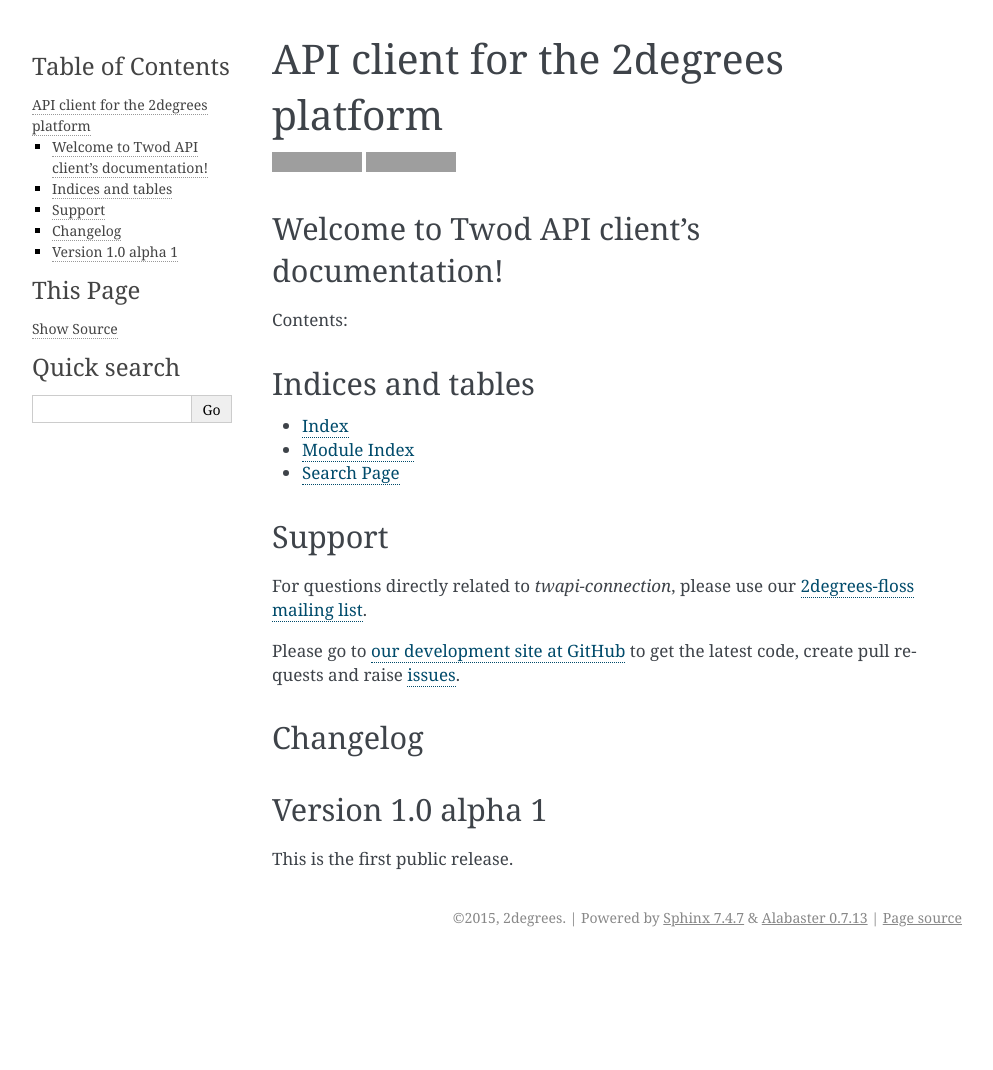
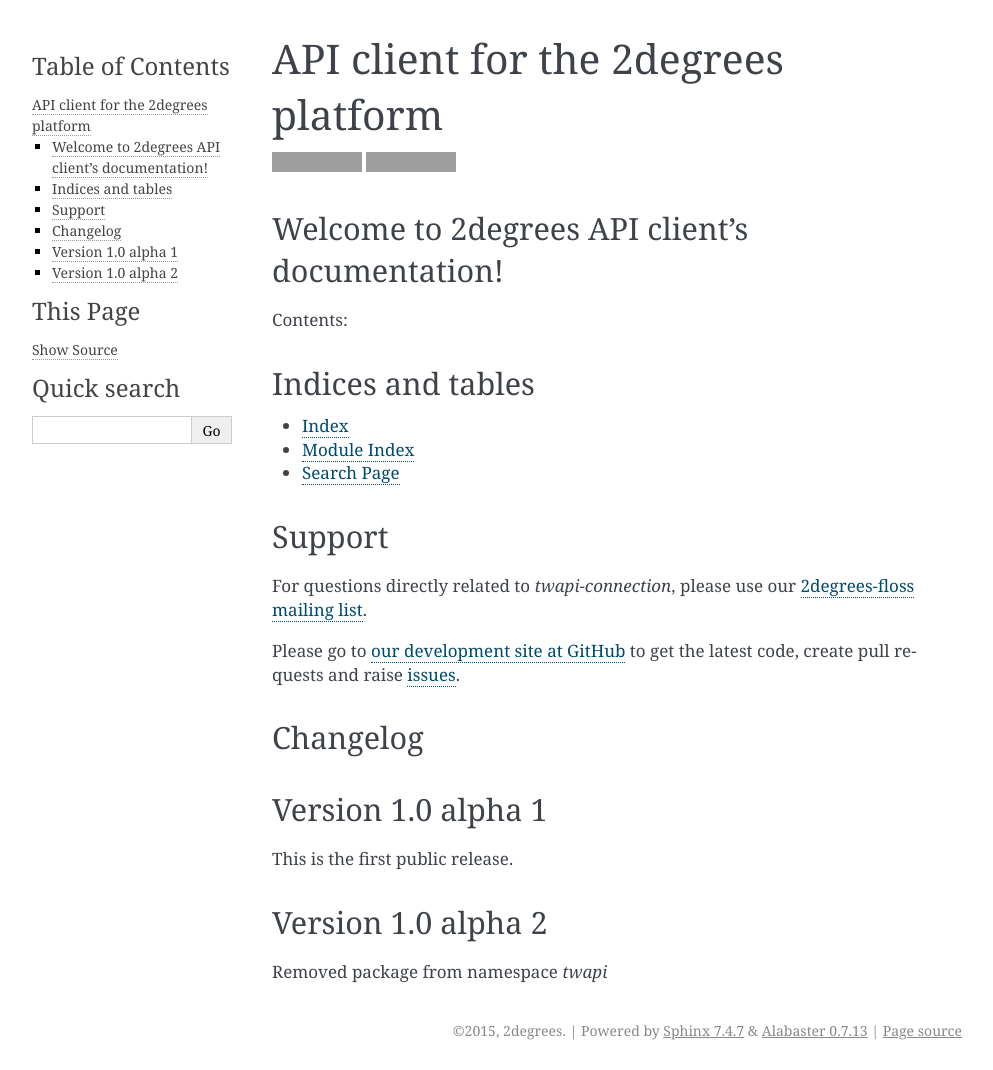
Before and after one commit to 2degrees/twapi-connection, a Sphinx documentation site: the page built from docs/source/index.rst, in a window 1280 px wide. Shown: the whole page, without its empty margins (148-1141 px from the left). Built offline with Sphinx 7.4.7, drawn with Linux system fonts in a browser that asks for light colours; before the commit the page ends 957 px from its top, so only the background shows below that; grey boxes are pictures that could not be loaded.

Commit message:
Renamed project in the documentation

```diff
--- a/docs/source/changelog.rst
+++ b/docs/source/changelog.rst
@@ -1,4 +1,9 @@
 Version 1.0 alpha 1
---------------------------------------------
+-------------------
 
 This is the first public release.
+
+Version 1.0 alpha 2
+-------------------
+
+Removed package from namespace `twapi`
--- a/docs/source/conf.py
+++ b/docs/source/conf.py
@@ -1,7 +1,7 @@
 #!/usr/bin/env python3
 # -*- coding: utf-8 -*-
 #
-# Twod API client documentation build configuration file, created by
+# 2degrees API client documentation build configuration file, created by
 # sphinx-quickstart on Tue May 26 10:41:01 2015.
 #
 # This file is execfile()d with the current directory set to its
@@ -51,7 +51,7 @@
 master_doc = 'index'
 
 # General information about the project.
-project = 'Twod API client'
+project = '2degrees API client'
 copyright = '2015, 2degrees'
 author = '2degrees'
 
@@ -205,7 +205,7 @@
 #html_search_scorer = 'scorer.js'
 
 # Output file base name for HTML help builder.
-htmlhelp_basename = 'TwodAPIclientdoc'
+htmlhelp_basename = '2degreesAPIclientdoc'
 
 # -- Options for LaTeX output ---------------------------------------------
 
@@ -227,7 +227,7 @@
 # (source start file, target name, title,
 #  author, documentclass [howto, manual, or own class]).
 latex_documents = [
-  (master_doc, 'TwodAPIclient.tex', 'Twod API client Documentation',
+  (master_doc, '2degreesAPIclient.tex', '2degrees API client Documentation',
    '2degrees', 'manual'),
 ]
 
@@ -257,7 +257,7 @@
 # One entry per manual page. List of tuples
 # (source start file, name, description, authors, manual section).
 man_pages = [
-    (master_doc, 'twodapiclient', 'Twod API client Documentation',
+    (master_doc, '2degreesapiclient', '2degrees API client Documentation',
      [author], 1)
 ]
 
@@ -271,8 +271,8 @@
 # (source start file, target name, title, author,
 #  dir menu entry, description, category)
 texinfo_documents = [
-  (master_doc, 'TwodAPIclient', 'Twod API client Documentation',
-   author, 'TwodAPIclient', 'One line description of project.',
+  (master_doc, '2degreesAPIclient', '2degrees API client Documentation',
+   author, '2degreesAPIclient', 'One line description of project.',
    'Miscellaneous'),
 ]
 
--- a/docs/source/index.rst
+++ b/docs/source/index.rst
@@ -1,7 +1,7 @@
 .. include:: ../../README.rst
 
 
-Welcome to Twod API client's documentation!
+Welcome to 2degrees API client's documentation!
 -------------------------------------------
 
 Contents:
```
Also changed, not shown: 1 other file.
